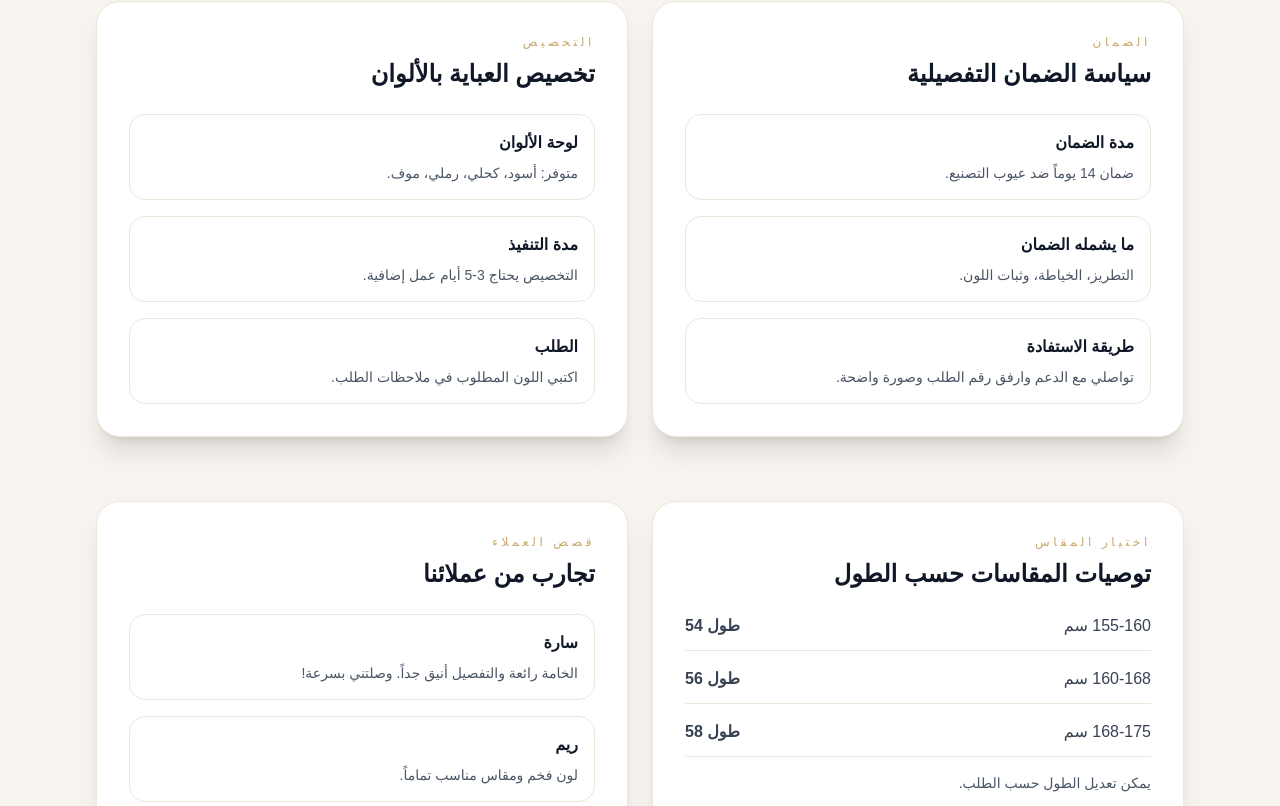
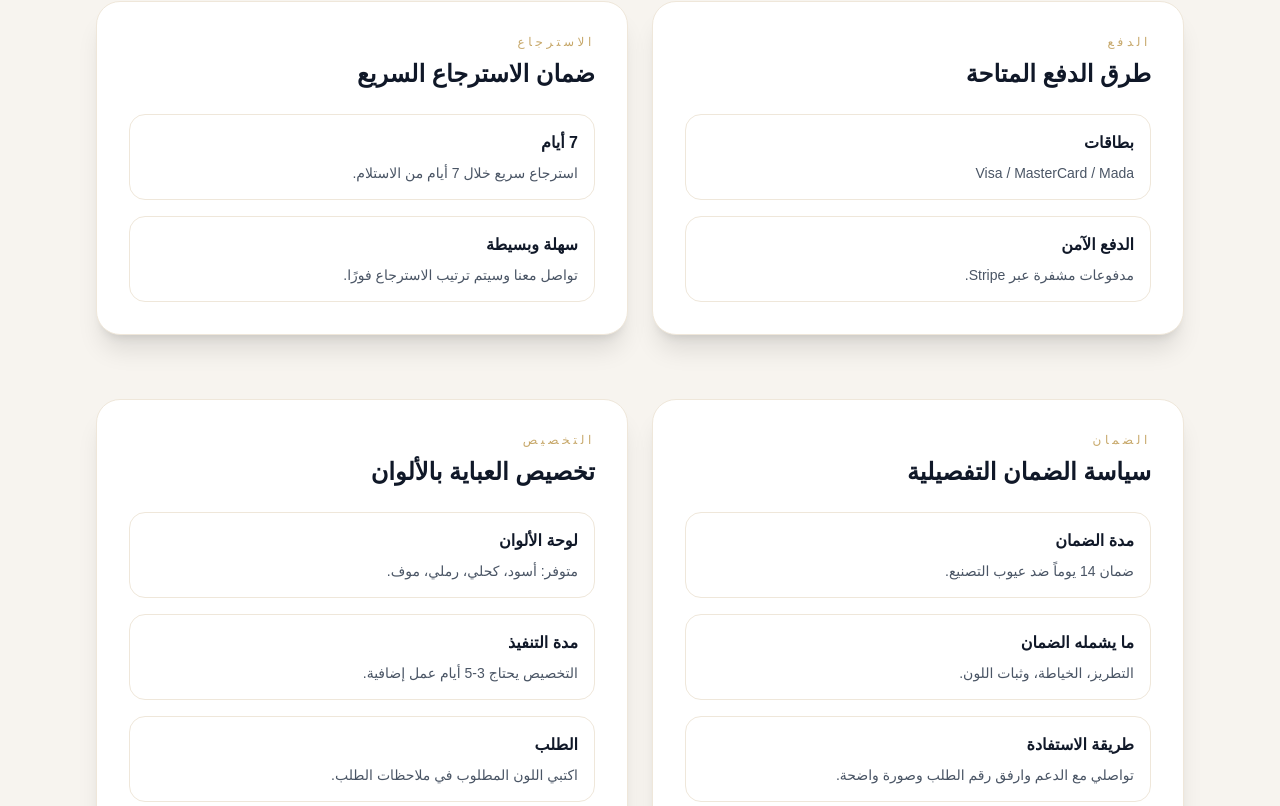
Before and after one commit to Aboodvv/abaya-marketplace, a Next.js app: page /products/1 in a window 1280 px wide. Shown: the part 1594-2400 px from the top of the page. Built offline with nearby package versions, Linux system fonts and the light colour scheme; no server answers; the database is empty.

Commit message:
Add payment and returns sections

```diff
--- a/src/app/products/[id]/page.tsx
+++ b/src/app/products/[id]/page.tsx
@@ -387,6 +387,68 @@ export default function ProductDetailsPage() {
           <div className="bg-white rounded-3xl shadow-xl p-8 border border-[#efe7da]">
             <div className="mb-6">
               <p className="text-xs uppercase tracking-[0.3em] text-[#c7a86a] mb-2">
+                {lang === "ar" ? "الدفع" : "Payments"}
+              </p>
+              <h2 className="text-2xl font-bold text-gray-900">
+                {lang === "ar" ? "طرق الدفع المتاحة" : "Available payment methods"}
+              </h2>
+            </div>
+            <div className="space-y-4 text-gray-700">
+              <div className="border border-[#efe7da] rounded-2xl p-4">
+                <p className="font-semibold text-gray-900">{lang === "ar" ? "بطاقات" : "Cards"}</p>
+                <p className="text-sm text-gray-600 mt-2">
+                  {lang === "ar" ? "Visa / MasterCard / Mada" : "Visa / MasterCard / Mada"}
+                </p>
+              </div>
+              <div className="border border-[#efe7da] rounded-2xl p-4">
+                <p className="font-semibold text-gray-900">{lang === "ar" ? "الدفع الآمن" : "Secure checkout"}</p>
+                <p className="text-sm text-gray-600 mt-2">
+                  {lang === "ar"
+                    ? "مدفوعات مشفرة عبر Stripe."
+                    : "Encrypted payments powered by Stripe."}
+                </p>
+              </div>
+            </div>
+          </div>
+
+          <div className="bg-white rounded-3xl shadow-xl p-8 border border-[#efe7da]">
+            <div className="mb-6">
+              <p className="text-xs uppercase tracking-[0.3em] text-[#c7a86a] mb-2">
+                {lang === "ar" ? "الاسترجاع" : "Returns"}
+              </p>
+              <h2 className="text-2xl font-bold text-gray-900">
+                {lang === "ar" ? "ضمان الاسترجاع السريع" : "Fast return guarantee"}
+              </h2>
+            </div>
+            <div className="space-y-4 text-gray-700">
+              <div className="border border-[#efe7da] rounded-2xl p-4">
+                <p className="font-semibold text-gray-900">
+                  {lang === "ar" ? "7 أيام" : "7 days"}
+                </p>
+                <p className="text-sm text-gray-600 mt-2">
+                  {lang === "ar"
+                    ? "استرجاع سريع خلال 7 أيام من الاستلام."
+                    : "Quick returns within 7 days of delivery."}
+                </p>
+              </div>
+              <div className="border border-[#efe7da] rounded-2xl p-4">
+                <p className="font-semibold text-gray-900">
+                  {lang === "ar" ? "سهلة وبسيطة" : "Easy process"}
+                </p>
+                <p className="text-sm text-gray-600 mt-2">
+                  {lang === "ar"
+                    ? "تواصل معنا وسيتم ترتيب الاسترجاع فورًا."
+                    : "Contact us and we’ll arrange the return promptly."}
+                </p>
+              </div>
+            </div>
+          </div>
+        </div>
+
+        <div className="mt-16 grid grid-cols-1 lg:grid-cols-2 gap-6">
+          <div className="bg-white rounded-3xl shadow-xl p-8 border border-[#efe7da]">
+            <div className="mb-6">
+              <p className="text-xs uppercase tracking-[0.3em] text-[#c7a86a] mb-2">
                 {lang === "ar" ? "الضمان" : "Warranty"}
               </p>
               <h2 className="text-2xl font-bold text-gray-900">
```
